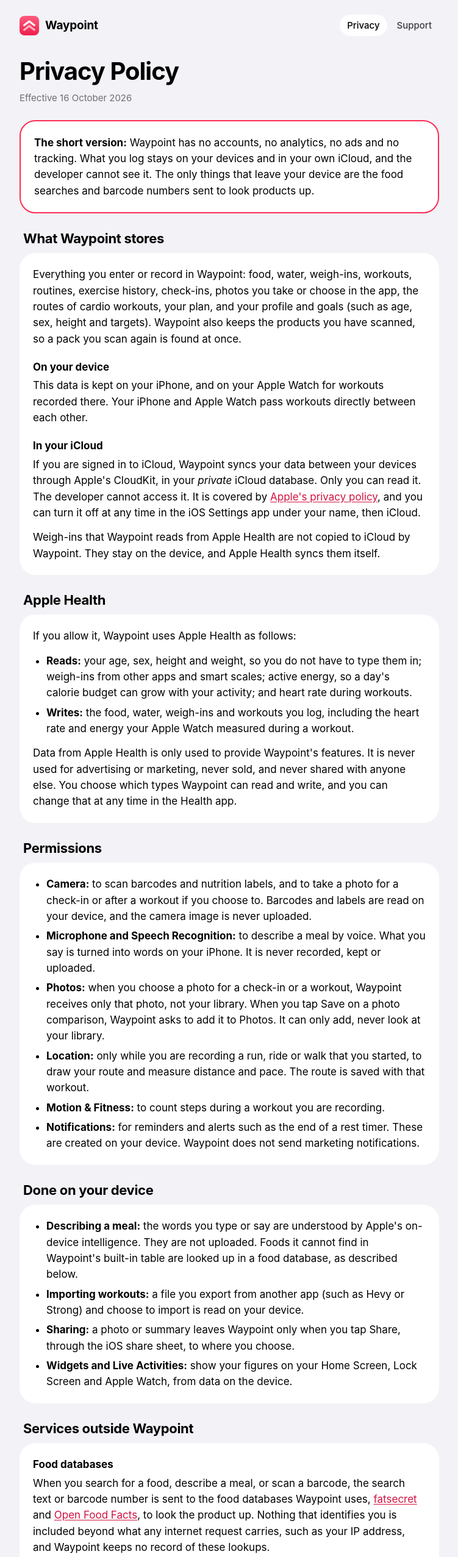
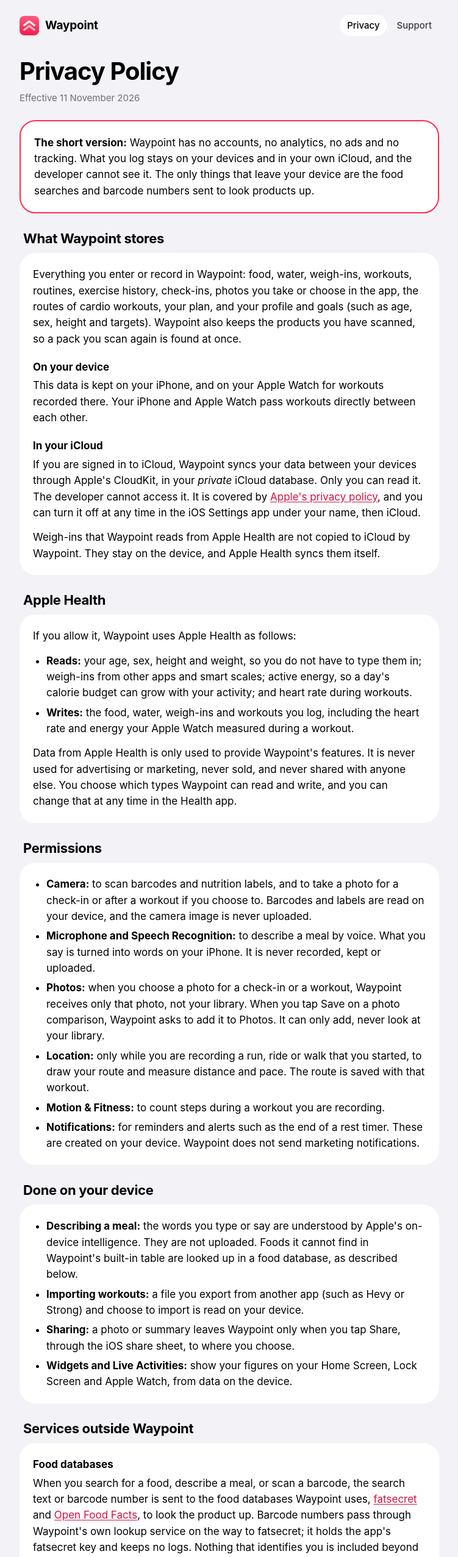
Before and after one commit to waypointfitnesssupport/waypoint-site, a plain HTML site: page privacy.html in a window 1280 px wide. Shown: the top 2554 px of the page at 61% size, without its empty margins (264-1015 px from the left). Drawn offline with Linux system fonts and the light colour scheme.

Commit message:
Updates to privacy policy

```diff
--- a/privacy.html
+++ b/privacy.html
@@ -19,7 +19,7 @@
 </header>
 
 <h1>Privacy Policy</h1>
-<p class="meta">Effective 16 October 2026</p>
+<p class="meta">Effective 11 November 2026</p>
 
 <div class="card highlight">
   <p><strong>The short version:</strong> Waypoint has no accounts, no analytics, no ads and no tracking. What you log stays on your devices and in your own iCloud, and the developer cannot see it. The only things that leave your device are the food searches and barcode numbers sent to look products up.</p>
@@ -79,9 +79,10 @@
 <h2>Services outside Waypoint</h2>
 <div class="card">
   <h3>Food databases</h3>
-  <p>When you search for a food, describe a meal, or scan a barcode, the search text or barcode number is sent to the food databases Waypoint uses, <a href="https://platform.fatsecret.com">fatsecret</a> and <a href="https://world.openfoodfacts.org">Open Food Facts</a>, to look the product up. Nothing that identifies you is included beyond what any internet request carries, such as your IP address, and Waypoint keeps no record of these lookups.</p>
+  <p>When you search for a food, describe a meal, or scan a barcode, the search text or barcode number is sent to the food databases Waypoint uses, <a href="https://platform.fatsecret.com">fatsecret</a> and <a href="https://world.openfoodfacts.org">Open Food Facts</a>, to look the product up. Barcode numbers pass through Waypoint's own lookup service on the way to fatsecret; it holds the app's fatsecret key and keeps no logs. Nothing that identifies you is included beyond what any internet request carries, such as your IP address, and Waypoint keeps no record of these lookups.</p>
   <h3>Apple</h3>
   <p>Waypoint uses Apple services for iCloud sync, Apple Health and downloading exercise videos from the App Store. If you have chosen to share crash reports and diagnostics with app developers in iOS settings, Apple provides anonymous crash reports to the developer.</p>
+  <p>Waypoint Coach is bought through the App Store. Apple handles the payment, and Waypoint only learns whether your Apple Account owns Coach, not who you are or how you paid.</p>
 </div>
 </section>
 
```
Also changed, not shown: support.html (+4 -0 lines).
